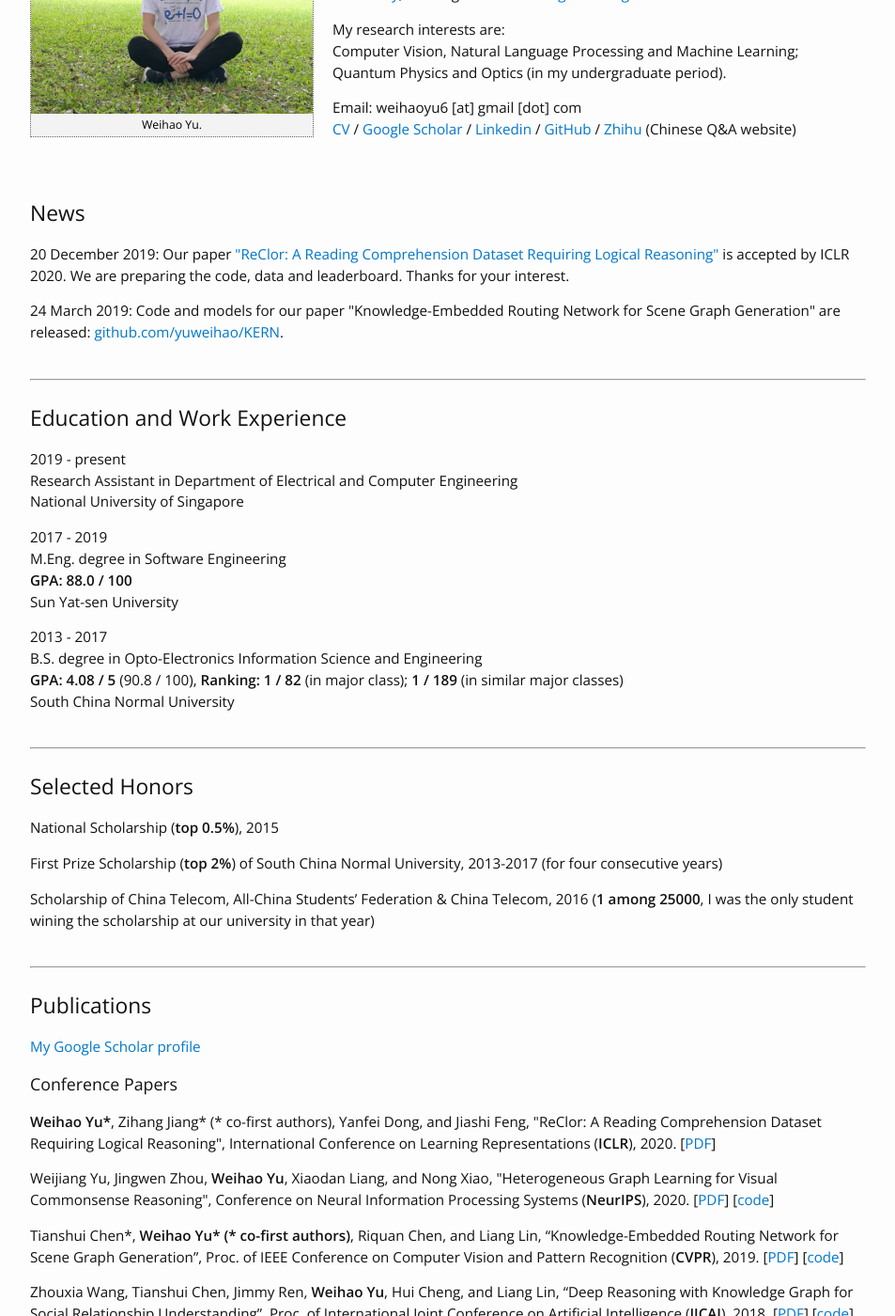
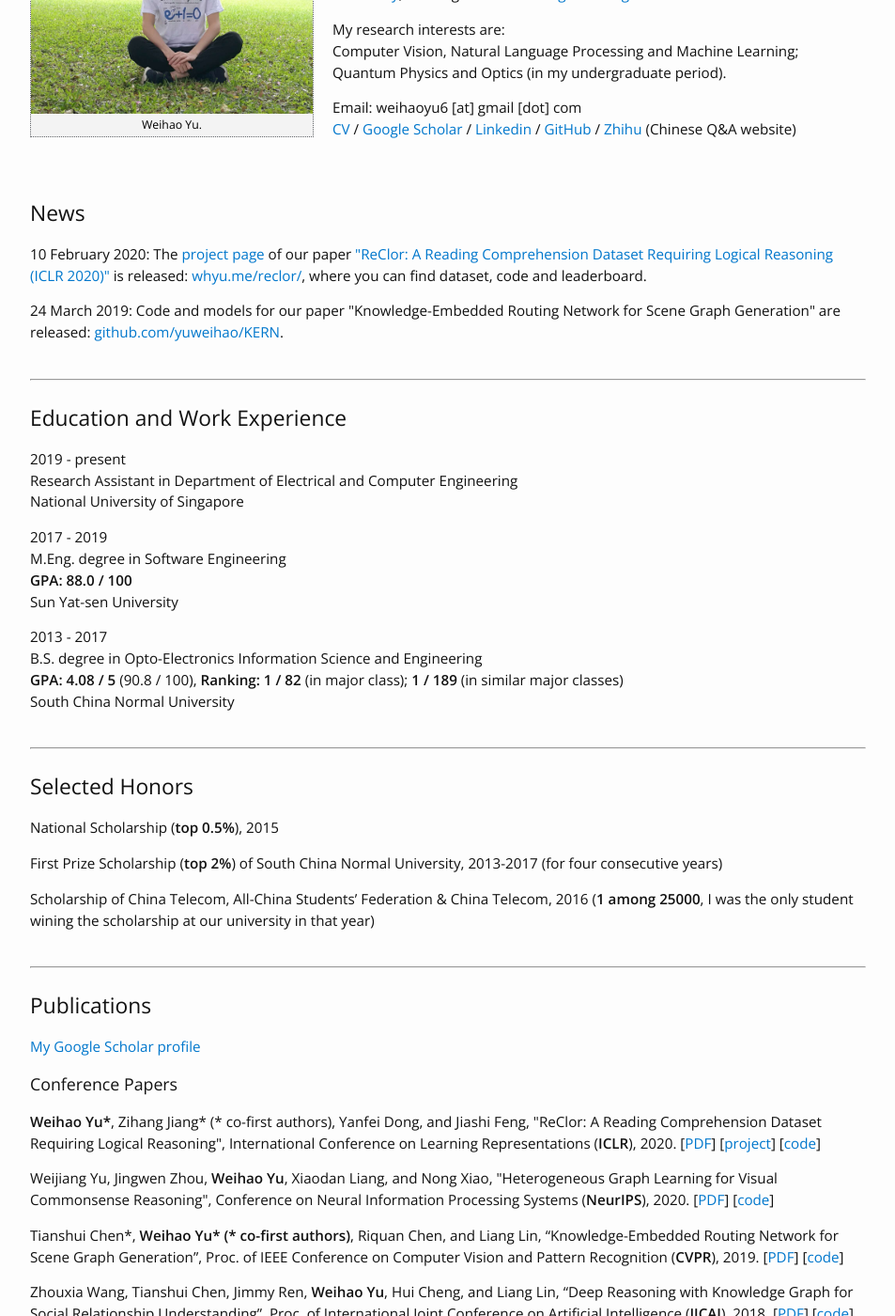
Before and after one commit to yuweihao/yuweihao.github.io, a Jekyll site: the page built from index.html, in a window 1280 px wide and 1400 px high, scrolled down 203 px. Shown: the whole window at 94% size, without its empty margins (163-1116 px from the left). Built offline with Jekyll 4.4.1, drawn with Linux system fonts in a browser that asks for light colours.

Commit message:
Update index.html

```diff
--- a/index.html
+++ b/index.html
@@ -38,7 +38,7 @@ Email: weihaoyu6 [at] gmail [dot] com <br>
 <br>
 <br>
 <h2>News</h2>
-	<p>20 December 2019: Our paper <a href="https://openreview.net/forum?id=HJgJtT4tvB" target="_blank" rel="external">"ReClor: A Reading Comprehension Dataset Requiring Logical Reasoning"</a> is accepted by ICLR 2020. We are preparing the code, data and leaderboard. Thanks for your interest.</p>
+	<p>10 February 2020: The <a href="http://whyu.me/reclor/" target="_blank" rel="external">project page</a> of our paper <a href="https://openreview.net/forum?id=HJgJtT4tvB" target="_blank" rel="external">"ReClor: A Reading Comprehension Dataset Requiring Logical Reasoning (ICLR 2020)"</a> is released: <a href="http://whyu.me/reclor/" target="_blank" rel="external">whyu.me/reclor/</a>, where you can find dataset, code and leaderboard.</p>
 	<p>24 March 2019: Code and models for our paper "Knowledge-Embedded Routing Network for Scene Graph Generation" are released: <a href="https://github.com/yuweihao/KERN" target="_blank" rel="external">github.com/yuweihao/KERN</a>.</p>
 <br>
 <hr>
@@ -83,7 +83,7 @@ Scholarship of China Telecom, All-China Students’ Federation & China Telecom,
 
 <h3>Conference Papers</h3>
 
-<p> <strong>Weihao Yu*</strong>, Zihang Jiang* (* co-first authors), Yanfei Dong, and Jiashi Feng, "ReClor: A Reading Comprehension Dataset Requiring Logical Reasoning", International Conference on Learning Representations (<strong>ICLR</strong>), 2020. [<a href="https://openreview.net/pdf?id=HJgJtT4tvB" target="_blank" rel="external">PDF</a>]
+<p> <strong>Weihao Yu*</strong>, Zihang Jiang* (* co-first authors), Yanfei Dong, and Jiashi Feng, "ReClor: A Reading Comprehension Dataset Requiring Logical Reasoning", International Conference on Learning Representations (<strong>ICLR</strong>), 2020. [<a href="https://openreview.net/pdf?id=HJgJtT4tvB" target="_blank" rel="external">PDF</a>] [<a href="http://whyu.me/reclor/" target="_blank" rel="external">project</a>] [<a href="https://github.com/yuweihao/reclor" target="_blank" rel="external">code</a>]</p>
 
 <p> Weijiang Yu, Jingwen Zhou, <strong>Weihao Yu</strong>, Xiaodan Liang, and Nong Xiao, "Heterogeneous Graph Learning for Visual Commonsense Reasoning", Conference on Neural Information Processing Systems (<strong>NeurIPS</strong>), 2020. [<a href="https://papers.nips.cc/paper/8544-heterogeneous-graph-learning-for-visual-commonsense-reasoning.pdf" target="_blank" rel="external">PDF</a>] [<a href="https://github.com/yuweijiang/HGL-pytorch" target="_blank" rel="external">code</a>]</p>
 
```
